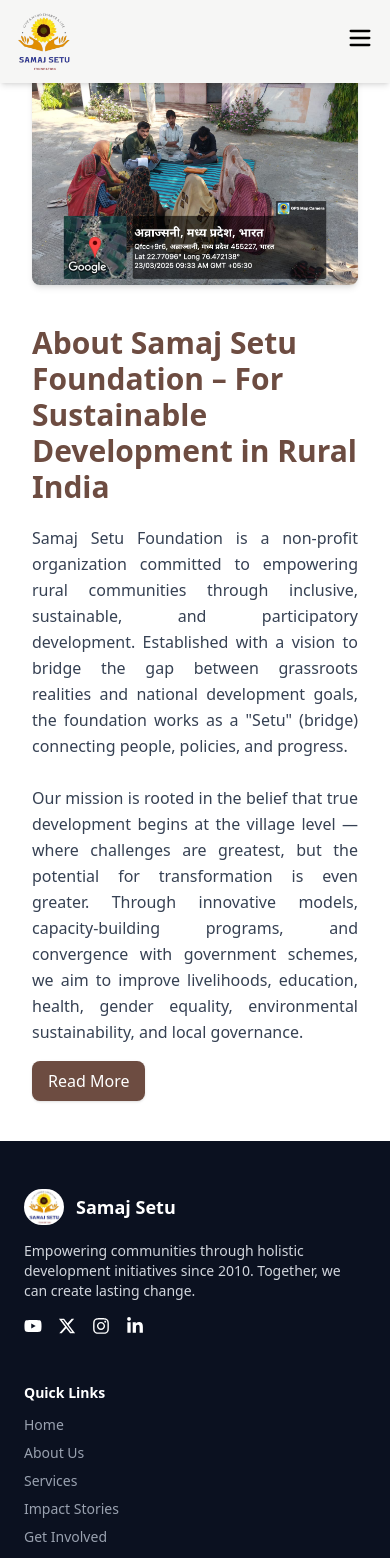
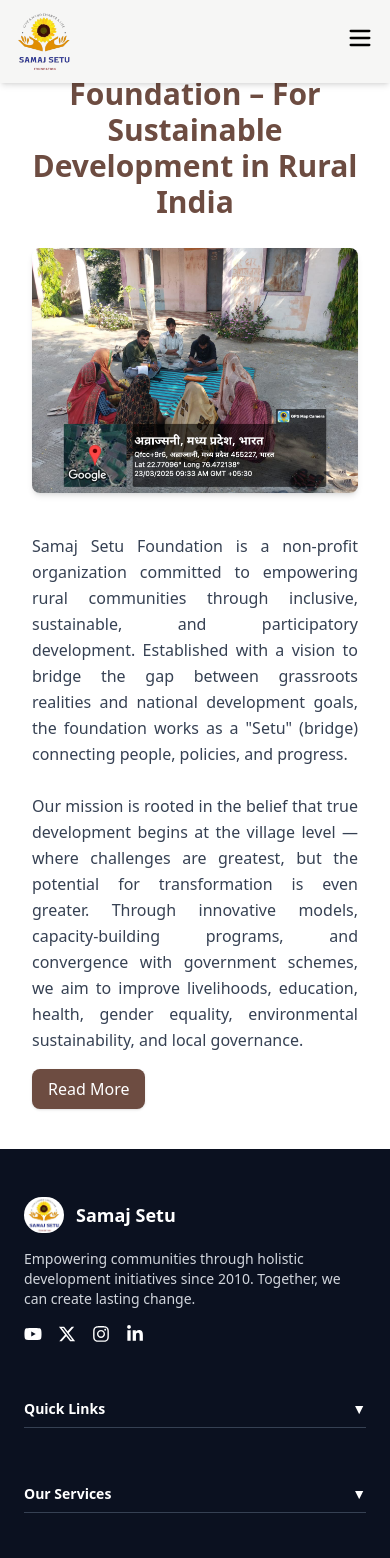
Before and after one commit to Varni1512/samaj-setu, a React (Vite) app: page /about in a window 390 px wide. Shown: the top 1558 px of the page. Built offline with nearby package versions, Linux system fonts and the light colour scheme.

Commit message:
Updated Home page

```diff
--- a/src/components/Footer.jsx
+++ b/src/components/Footer.jsx
@@ -1,13 +1,16 @@
-import React from 'react';
+import React, { useState } from 'react';
 import { FaYoutube, FaXTwitter, FaInstagram, FaLinkedinIn } from 'react-icons/fa6';
 import { Link } from 'react-router-dom';
 
 const Footer = () => {
+    const [showQuickLinks, setShowQuickLinks] = useState(false);
+    const [showServices, setShowServices] = useState(false);
+
     return (
         <footer className="bg-[#0b1120] text-white px-6 sm:px-12 py-12">
             <div className="grid grid-cols-1 sm:grid-cols-2 lg:grid-cols-4 gap-y-12 gap-x-8 text-sm">
 
-
+                {/* About Section */}
                 <div className="flex flex-col space-y-4">
                     <div className="flex items-center">
                         <img src="Logo/Logo.png" alt="Samaj Setu Logo" className="w-10 rounded-full" />
@@ -24,8 +27,8 @@ const Footer = () => {
                     </div>
                 </div>
 
-
-                <div className="flex flex-col space-y-3">
+                {/* Quick Links (Desktop View) */}
+                <div className="hidden sm:flex flex-col space-y-3">
                     <h3 className="text-white font-semibold">Quick Links</h3>
                     <ul className="space-y-2 text-gray-400">
                         <li><Link to="/" className="hover:text-[#8bc34a]">Home</Link></li>
@@ -37,8 +40,30 @@ const Footer = () => {
                     </ul>
                 </div>
 
+                {/* Quick Links (Mobile Accordion) */}
+                <div className="sm:hidden">
+                    <button
+                        onClick={() => setShowQuickLinks(!showQuickLinks)}
+                        className="w-full flex justify-between items-center text-white font-semibold border-b border-gray-700 py-2"
+                    >
+                        <span>Quick Links</span>
+                        <span>{showQuickLinks ? "▲" : "▼"}</span>
+                    </button>
 
-                <div className="flex flex-col space-y-3">
+                    {showQuickLinks && (
+                        <ul className="mt-2 space-y-2 text-gray-400">
+                            <li><Link to="/" className="hover:text-[#8bc34a]">Home</Link></li>
+                            <li><Link to="/#about" className="hover:text-[#8bc34a]">About Us</Link></li>
+                            <li><Link to="/services" className="hover:text-[#8bc34a]">Services</Link></li>
+                            <li><a href="#" className="hover:text-[#8bc34a]">Impact Stories</a></li>
+                            <li><a href="#" className="hover:text-[#8bc34a]">Get Involved</a></li>
+                            <li><Link to="/contact" className="hover:text-[#8bc34a]">Contact</Link></li>
+                        </ul>
+                    )}
+                </div>
+
+                {/* Our Services (Desktop View) */}
+                <div className="hidden sm:flex flex-col space-y-3">
                     <h3 className="text-white font-semibold">Our Services</h3>
                     <ul className="space-y-2 text-gray-400">
                         <li><a href="#" className="hover:text-[#8bc34a]">Health & Wellness</a></li>
@@ -50,8 +75,30 @@ const Footer = () => {
                     </ul>
                 </div>
 
+                {/* Our Services (Mobile Accordion) */}
+                <div className="sm:hidden">
+                    <button
+                        onClick={() => setShowServices(!showServices)}
+                        className="w-full flex justify-between items-center text-white font-semibold border-b border-gray-700 py-2"
+                    >
+                        <span>Our Services</span>
+                        <span>{showServices ? "▲" : "▼"}</span>
+                    </button>
 
-                <div className="flex flex-col space-y-4">
+                    {showServices && (
+                        <ul className="mt-2 space-y-2 text-gray-400">
+                            <li><a href="#" className="hover:text-[#8bc34a]">Health & Wellness</a></li>
+                            <li><a href="#" className="hover:text-[#8bc34a]">Education & Skills</a></li>
+                            <li><a href="#" className="hover:text-[#8bc34a]">Women Empowerment</a></li>
+                            <li><a href="#" className="hover:text-[#8bc34a]">Environment</a></li>
+                            <li><a href="#" className="hover:text-[#8bc34a]">Rural Development</a></li>
+                            <li><a href="#" className="hover:text-[#8bc34a]">View All Services</a></li>
+                        </ul>
+                    )}
+                </div>
+
+                {/* Newsletter (Hidden on Mobile) */}
+                <div className="hidden sm:flex flex-col space-y-4">
                     <h3 className="text-white font-semibold">Newsletter</h3>
                     <p className="text-gray-300">
                         Subscribe to our newsletter for updates on our work and impact.
@@ -62,7 +109,7 @@ const Footer = () => {
                             placeholder="Your email address"
                             className="px-4 py-2 w-full text-sm rounded-l-md bg-gray-800 text-neutral-400 focus:outline-none"
                         />
-                        <button className="bg-[#8bc34a] hover:bg-[#8bc34a] text-white font-semibold px-4 rounded-r-md text-sm">
+                        <button className="bg-[#8bc34a] hover:bg-[#7cb342] text-white font-semibold px-4 rounded-r-md text-sm">
                             Subscribe
                         </button>
                     </div>
--- a/src/pages/About/About.jsx
+++ b/src/pages/About/About.jsx
@@ -7,10 +7,18 @@ const About = () => {
 
     return (
         <div className="px-8 md:px-10 md:h-auto flex py-10 bg-white" id="about">
-            <div className="max-w-7xl mx-auto grid grid-cols-1 md:grid-cols-2 gap-10 items-start">
+            <div className="max-w-7xl mx-auto">
 
-                {/* ✅ Image Section (Fixed / Sticky) */}
-                <div className="order-1 md:order-2 md:sticky md:top-20 self-start">
+                {/* Heading (always on top in mobile and desktop) */}
+                <h1 className="text-3xl font-bold mb-7 text-[#6D4C41] text-center md:text-left">
+                    About Samaj Setu Foundation – For Sustainable Development in Rural India
+                </h1>
+
+                {/* Grid for image and text */}
+                <div className="grid grid-cols-1 md:grid-cols-2 gap-10 items-start">
+
+                    {/* Image Section (always second column on desktop) */}
+                    <div className="md:sticky md:top-20 self-start order-2 md:order-2">
                         <img
                             src="/Home/home1.jpg"
                             alt="About us"
@@ -19,26 +27,19 @@ const About = () => {
                     </div>
 
                     {/* Text Content Section */}
-                <div className="order-2 md:order-1">
-                    <h1 className="text-3xl font-bold mb-5 text-[#6D4C41]">
-                        About Samaj Setu Foundation – For Sustainable Development in Rural India
-                    </h1>
-
-                    {/* Always Visible Intro Text */}
+                    <div className="order-3 md:order-1">
                         <p className="text-justify text-gray-700 leading-relaxed">
                             Samaj Setu Foundation is a non-profit organization committed to empowering rural communities through inclusive, sustainable, and participatory development. Established with a vision to bridge the gap between grassroots realities and national development goals, the foundation works as a "Setu" (bridge) connecting people, policies, and progress.
                             <br /><br />
                             Our mission is rooted in the belief that true development begins at the village level — where challenges are greatest, but the potential for transformation is even greater. Through innovative models, capacity-building programs, and convergence with government schemes, we aim to improve livelihoods, education, health, gender equality, environmental sustainability, and local governance.
                         </p>
 
-                    {/* Hidden Content (SDG List + Extra Paragraphs) */}
                         {showMore && (
                             <div className="mt-4 text-justify text-gray-700 leading-relaxed">
                                 <p>
                                     We actively align our initiatives with the United Nations Sustainable Development Goals (SDGs), with a special focus on:
                                 </p>
 
-                            {/* SDG List */}
                                 <ul className="list-disc pl-6 mt-4 text-gray-700 leading-relaxed">
                                     <li>No Poverty (SDG 1)</li>
                                     <li>Gender Equality (SDG 5)</li>
@@ -60,18 +61,18 @@ const About = () => {
                             </div>
                         )}
 
-                    {/* Read More / Read Less Button */}
                         <button
                             onClick={() => setShowMore(!showMore)}
                             className="mt-4 px-4 py-2 bg-[#6D4C41] text-white rounded-lg shadow hover:bg-[#5a3c33] transition"
                         >
                             {showMore ? "Read Less" : "Read More"}
                         </button>
-
+                    </div>
                 </div>
             </div>
         </div>
     );
 };
 
+
 export default About;
```
Lines whose indentation alone changed are shown as unchanged.
